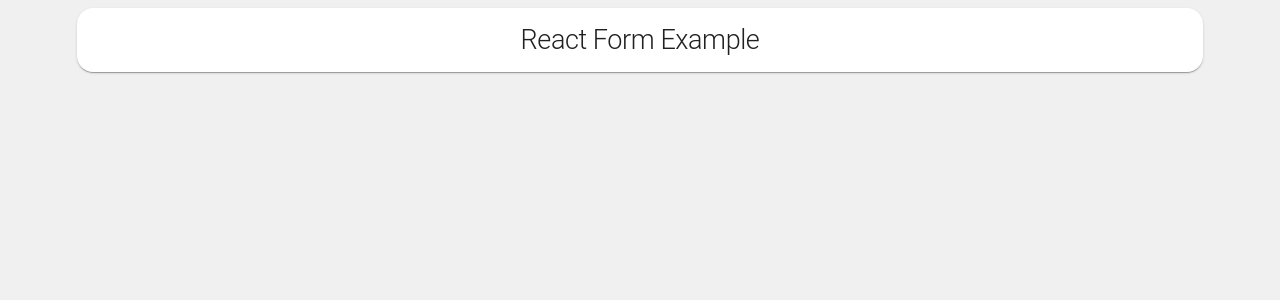
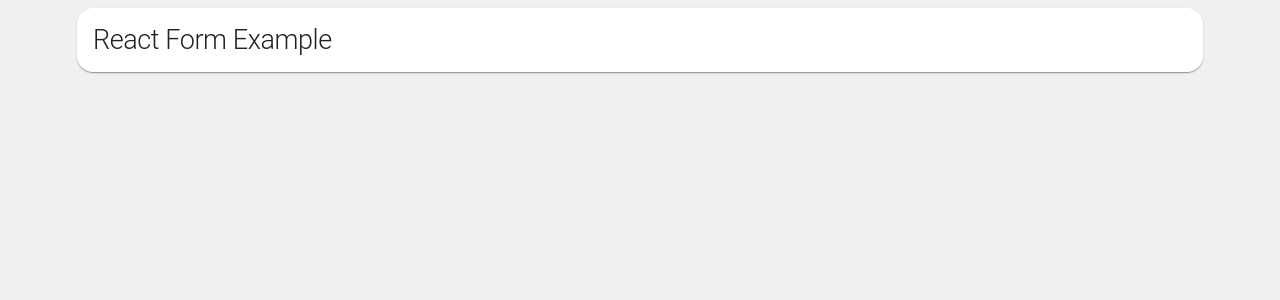
Before and after one commit to kmh-dcp/react-form-example, a React (Vite) app: page / in a window 1280 px wide. Shown: the top 300 px of the page. Built offline with nearby package versions, Linux system fonts and the light colour scheme.

Commit message:
Left-align header

```diff
--- a/src/App.css
+++ b/src/App.css
@@ -11,3 +11,7 @@
     gap: 18px;
   }
 }
+
+.hugContents {
+  display: inline-block;
+}
--- a/src/App.tsx
+++ b/src/App.tsx
@@ -2,9 +2,13 @@ import { Paper, Typography } from "@mui/material";
 import "./App.css";
 
 function App() {
+  const sxPaper = {
+    textAlign: "left",
+  };
+
   return (
-    <Paper aria-label="paper">
-      <Typography aria-label="header" variant="h1">
+    <Paper aria-label="paper" sx={sxPaper}>
+      <Typography aria-label="header" variant="h1" className="hugContents">
         React Form Example
       </Typography>
     </Paper>
```
